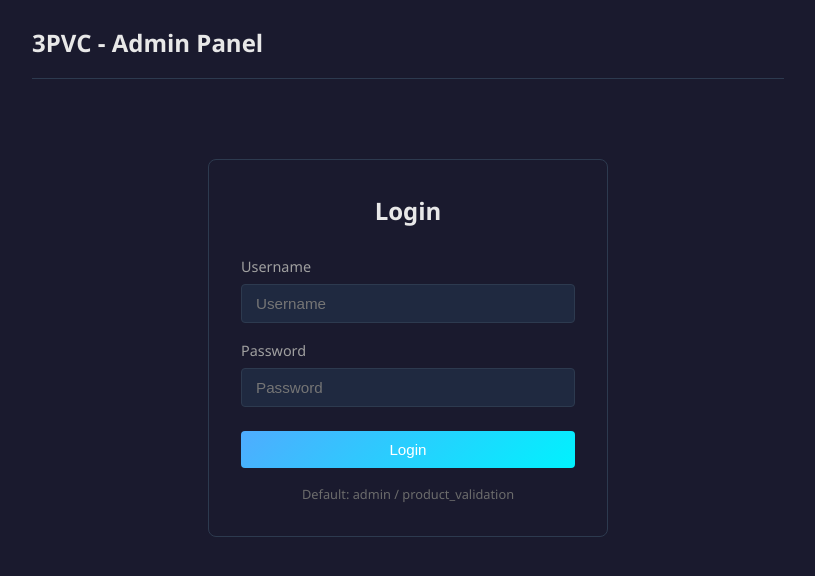
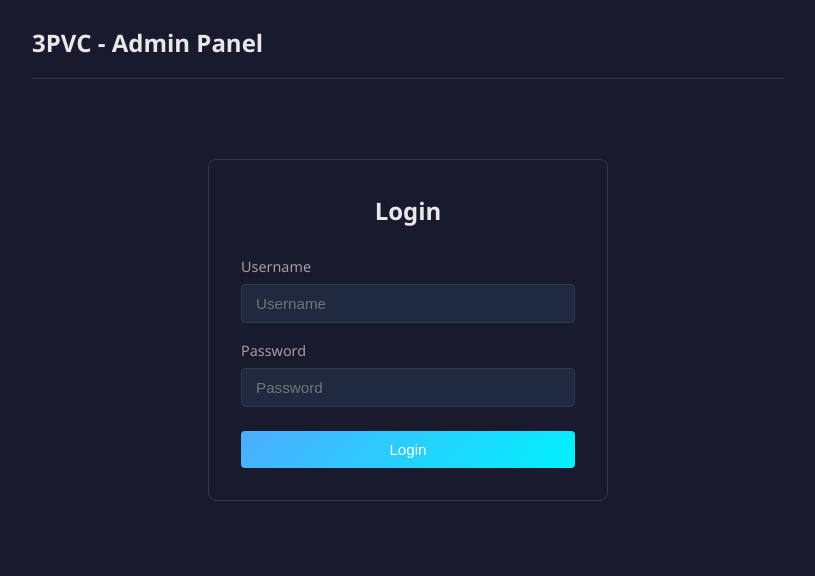
Before and after one commit to Harshal-Sandhu/3pvc-viewer, a plain HTML site: page 3pvc-admin.html in a window 1280 px wide. Shown: the whole page, without its empty margins (232-1047 px from the left). Drawn offline with Linux system fonts and the light colour scheme.

Commit message:
Remove default password hint

```diff
--- a/3pvc-admin.html
+++ b/3pvc-admin.html
@@ -211,7 +211,6 @@
             </div>
             <div id="loginError" class="error-message">Invalid username or password</div>
             <button id="loginBtn" class="btn btn-primary">Login</button>
-            <p class="hint-text" style="margin-top: 16px; font-size: 0.8rem; color: var(--text-muted);">Default: admin / product_validation</p>
         </div>
 
         <!-- Admin Content -->
```
